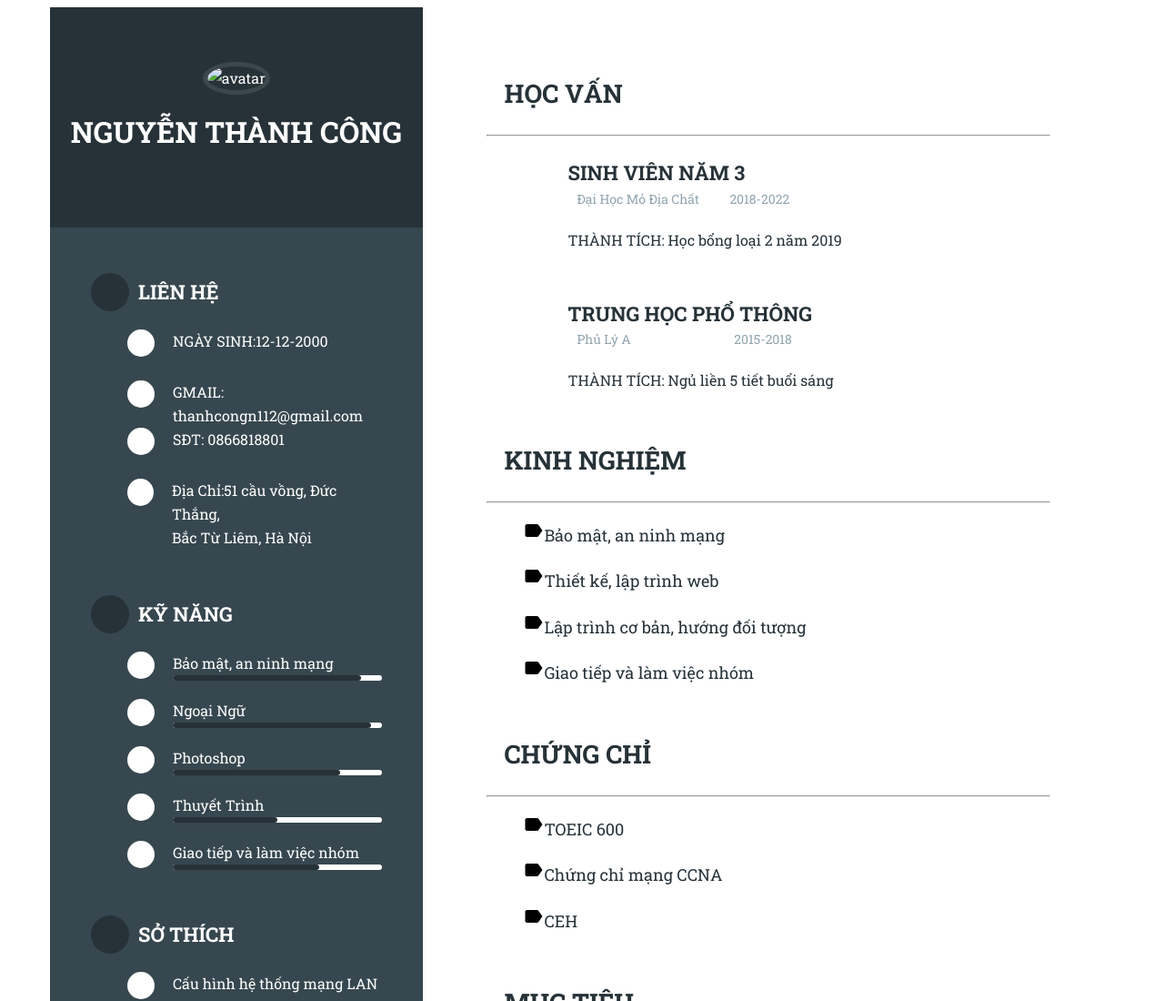
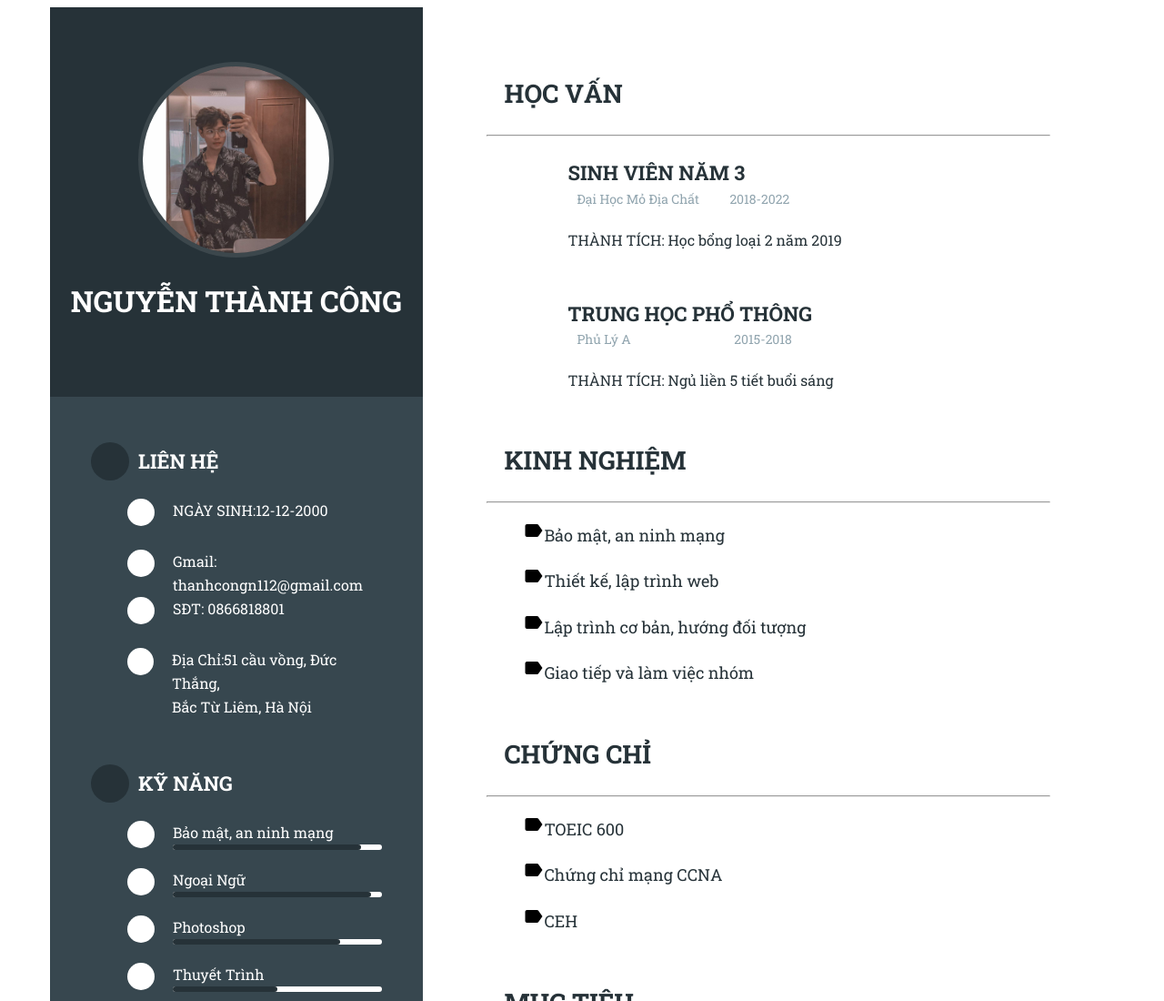
Before and after one commit to thanhcong12122000/1821050646, a plain HTML site: page index.html in a window 1280 px wide. Shown: the top 1100 px of the page at 91% size. Drawn offline with Linux system fonts and the light colour scheme.

Commit message:
cập nhật project

```diff
--- a/index.html
+++ b/index.html
@@ -12,7 +12,7 @@
 		font-size: 16px;
 		color: #263238;
 		font-family: 'Roboto Slab';
-		-webkit-font-smoothing: antialiased;
+        -webkit-font-smoothing: antialiased;
 		}
 
 		*, *:before, *:after {
@@ -147,7 +147,14 @@
 		}
 		.section__content {
 			padding-left: 90px;
-		}
+        }
+        a{
+            text-decoration: none;
+            color: white;
+        }
+        a:hover{
+            color: #90a4ae;
+        }
 	</style>
 </head>
 <body>
@@ -155,7 +162,7 @@
 	<div class="wrapper flex">
 		<div class="sidebar">
 			<div class="avatar">
-				<img src="images/avatar.jpg" width="215" height="215" alt="avatar" />
+				<img src="./images/avatar.jpg" width="215" height="215" alt="avatar" />
 				<h1 class="name">NGUYỄN THÀNH CÔNG</h1>
 				<h4 class="job"></h4>
 	        </div>
@@ -173,7 +180,9 @@
 						</li><br>
 						<li class="flex">
 							<i class="fa fa-globe circle circle--small circle--white"></i>
-							<div>GMAIL:<br>thanhcongn112@gmail.com</div>
+							<nav>
+                                <a href="#">Gmail:<br>thanhcongn112@gmail.com</a>
+                            </nav>
 						</li>
 						<li class="flex">
 							<i class="fa fa-mobile circle circle--small circle--white"></i>
```
Also changed, not shown: images/avatar.jpg (renamed from image/avatar.jpg).
